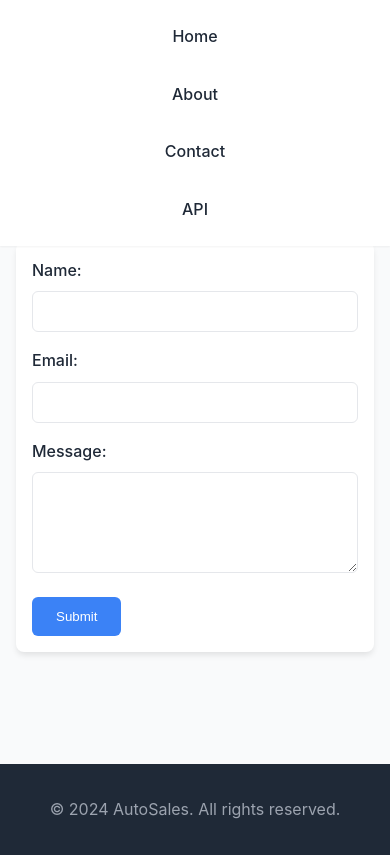
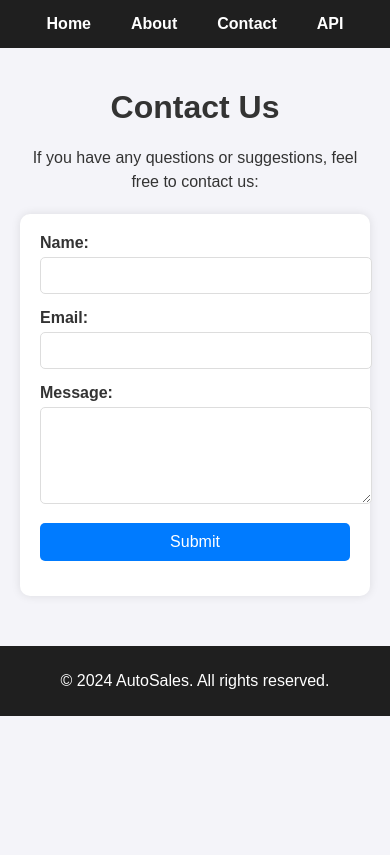
Before and after one commit to meet1412/Micro_Project-1, a website: page Microproject-1/public/contact.html in a window 390 px wide. Drawn offline with Linux system fonts and the light colour scheme.

Commit message:
Update styles.css

```diff
--- a/Microproject-1/public/css/styles.css
+++ b/Microproject-1/public/css/styles.css
@@ -1,263 +1,155 @@
-/* Base styles and reset */
-:root {
-    --primary-color: #3B82F6;
-    --primary-dark: #2563EB;
-    --text-primary: #1F2937;
-    --text-secondary: #4B5563;
-    --background-light: #F9FAFB;
-    --shadow-sm: 0 1px 2px 0 rgba(0, 0, 0, 0.05);
-    --shadow-md: 0 4px 6px -1px rgba(0, 0, 0, 0.1);
-    --transition-speed: 300ms;
+body {
+    font-family: Arial, sans-serif;
+    margin: 0;
+    padding: 0;
+    background-color: #f4f4f9;
+    color: #333;
 }
 
-* {
-    margin: 0;
-    padding: 0;
-    box-sizing: border-box;
+header {
+    background-color: #1f1f1f;
+    color: white;
+    padding: 10px 20px;
+    text-align: center;
 }
 
-body {
-    font-family: 'Inter', -apple-system, BlinkMacSystemFont, 'Segoe UI', Roboto, sans-serif;
-    line-height: 1.6;
-    color: var(--text-primary);
-    background-color: var(--background-light);
+header nav {
+    display: flex;
+    justify-content: center;
+    gap: 20px;
 }
 
-/* Header and Navigation */
-header {
-    background-color: white;
-    box-shadow: var(--shadow-sm);
-    position: fixed;
-    width: 100%;
-    top: 0;
-    z-index: 1000;
+header nav a {
+    color: white;
+    text-decoration: none;
+    font-weight: bold;
+    padding: 5px 10px;
+    border-radius: 5px;
 }
 
-nav {
-    max-width: 1200px;
-    margin: 0 auto;
-    padding: 1rem;
-    display: flex;
-    justify-content: space-between;
-    align-items: center;
-}
-
-nav a {
-    color: var(--text-primary);
-    text-decoration: none;
-    font-weight: 500;
-    padding: 0.5rem 1rem;
-    border-radius: 0.375rem;
-    transition: all var(--transition-speed);
-    position: relative;
-}
-
-nav a:hover {
-    color: var(--primary-color);
-}
-
-nav a::after {
-    content: '';
-    position: absolute;
-    width: 0;
-    height: 2px;
-    bottom: 0;
-    left: 50%;
-    background-color: var(--primary-color);
-    transition: all var(--transition-speed);
-    transform: translateX(-50%);
-}
-
-nav a:hover::after {
-    width: 100%;
+header nav a:hover {
+    background-color: #0056b3;
+    transition: background-color 0.3s ease;
 }
 
 /* Main Content */
 main {
-    margin-top: 4rem;
-    padding: 2rem;
-    max-width: 1200px;
-    margin: 4rem auto 0;
-}
-
-h1 {
-    font-size: 2.5rem;
-    font-weight: 700;
-    color: var(--text-primary);
-    margin-bottom: 1.5rem;
+    padding: 20px;
     text-align: center;
 }
 
-p {
-    color: var(--text-secondary);
-    margin-bottom: 1rem;
-    line-height: 1.7;
+main h1 {
+    font-size: 2rem;
+    margin-bottom: 20px;
 }
 
-/* Form Styles */
+main p {
+    font-size: 1rem;
+    line-height: 1.5;
+    margin-bottom: 20px;
+}
+
 form {
-    max-width: 600px;
-    margin: 2rem auto;
-    padding: 2rem;
-    background: white;
-    border-radius: 0.5rem;
-    box-shadow: var(--shadow-md);
+    max-width: 400px;
+    margin: 0 auto;
+    text-align: left;
+    background-color: #fff;
+    padding: 20px;
+    border-radius: 10px;
+    box-shadow: 0 0 10px rgba(0, 0, 0, 0.1);
 }
 
 form label {
     display: block;
-    margin-bottom: 0.5rem;
-    font-weight: 500;
-    color: var(--text-primary);
+    margin-bottom: 5px;
+    font-weight: bold;
 }
 
 form input,
-form textarea {
+form textarea,
+form button {
     width: 100%;
-    padding: 0.75rem;
-    margin-bottom: 1rem;
-    border: 1px solid #E5E7EB;
-    border-radius: 0.375rem;
-    transition: all var(--transition-speed);
+    margin-bottom: 15px;
+    padding: 10px;
+    border: 1px solid #ddd;
+    border-radius: 5px;
 }
 
-form input:focus,
-form textarea:focus {
-    outline: none;
-    border-color: var(--primary-color);
-    box-shadow: 0 0 0 3px rgba(59, 130, 246, 0.1);
+form button {
+    background-color: #007BFF;
+    color: white;
+    font-size: 1rem;
+    border: none;
+    cursor: pointer;
+    transition: background-color 0.3s ease;
 }
 
-form button,
-button {
-    background-color: var(--primary-color);
-    color: white;
-    padding: 0.75rem 1.5rem;
-    border: none;
-    border-radius: 0.375rem;
-    font-weight: 500;
-    cursor: pointer;
-    transition: all var(--transition-speed);
+form button:hover {
+    background-color: #0056b3;
 }
 
-form button:hover,
-button:hover {
-    background-color: var(--primary-dark);
-    transform: translateY(-1px);
+/* API Demo */
+#fetchButton {
+    padding: 10px 20px;
+    background-color: #28a745;
+    color: white;
+    border: none;
+    border-radius: 5px;
+    cursor: pointer;
+    font-size: 1rem;
 }
 
-/* API Demo Styles */
-#fetchButton {
-    display: block;
-    margin: 2rem auto;
-    padding: 1rem 2rem;
-    font-size: 1.1rem;
+#fetchButton:hover {
+    background-color: #218838;
+    transition: background-color 0.3s ease;
 }
 
 #itemsContainer {
-    display: grid;
-    grid-template-columns: repeat(auto-fit, minmax(250px, 1fr));
-    gap: 2rem;
-    padding: 2rem 0;
+    margin-top: 20px;
+    text-align: left;
+    display: flex;
+    flex-wrap: wrap;
+    justify-content: center;
+    gap: 15px;
 }
 
 #itemsContainer div {
-    background: white;
-    padding: 1.5rem;
-    border-radius: 0.5rem;
-    box-shadow: var(--shadow-md);
-    transition: all var(--transition-speed);
-}
-
-#itemsContainer div:hover {
-    transform: translateY(-5px);
-    box-shadow: 0 10px 15px -3px rgba(0, 0, 0, 0.1);
+    background-color: #fff;
+    border: 1px solid #ddd;
+    border-radius: 5px;
+    padding: 15px;
+    width: 250px;
+    box-shadow: 0 0 5px rgba(0, 0, 0, 0.1);
+    text-align: center;
 }
 
 #itemsContainer h2 {
-    color: var(--primary-color);
-    margin-bottom: 1rem;
-    font-size: 1.25rem;
+    margin: 0 0 10px;
+    font-size: 1.2rem;
+    color: #007BFF;
 }
 
-/* Footer Styles */
-footer {
-    background-color: #1F2937;
-    color: white;
-    padding: 2rem;
-    margin-top: 4rem;
-    text-align: center;
+#itemsContainer p {
+    margin: 0;
+    font-size: 1rem;
+    color: #555;
 }
 
-footer p {
-    color: #9CA3AF;
-    margin: 0;
+/* Footer */
+footer {
+    margin-top: 30px;
+    text-align: center;
+    padding: 10px 0;
+    background-color: #1f1f1f;
+    color: white;
+    position: relative;
+    bottom: 0;
+    width: 100%;
 }
-
-/* About Page Specific */
-ul {
+ul{
     list-style: none;
-    margin: 1rem 0;
-    padding: 0;
 }
-
-ul li {
-    margin-bottom: 0.5rem;
-    padding-left: 1.5rem;
-    position: relative;
+img{
+    width: 100%;
+    height: auto;
 }
-
-ul li::before {
-    content: '•';
-    color: var(--primary-color);
-    position: absolute;
-    left: 0;
-}
-
-/* Responsive Design */
-@media (max-width: 768px) {
-    nav {
-        flex-direction: column;
-        gap: 1rem;
-    }
-
-    main {
-        padding: 1rem;
-    }
-
-    h1 {
-        font-size: 2rem;
-    }
-
-    form {
-        padding: 1rem;
-    }
-
-    #itemsContainer {
-        grid-template-columns: 1fr;
-    }
-}
-
-/* Animations */
-@keyframes fadeIn {
-    from {
-        opacity: 0;
-        transform: translateY(20px);
-    }
-    to {
-        opacity: 1;
-        transform: translateY(0);
-    }
-}
-
-main {
-    animation: fadeIn 0.5s ease-out;
-}
-
-/* Images */
-img {
-    max-width: 100%;
-    height: auto;
-    border-radius: 0.5rem;
-    box-shadow: var(--shadow-sm);
-}
```
